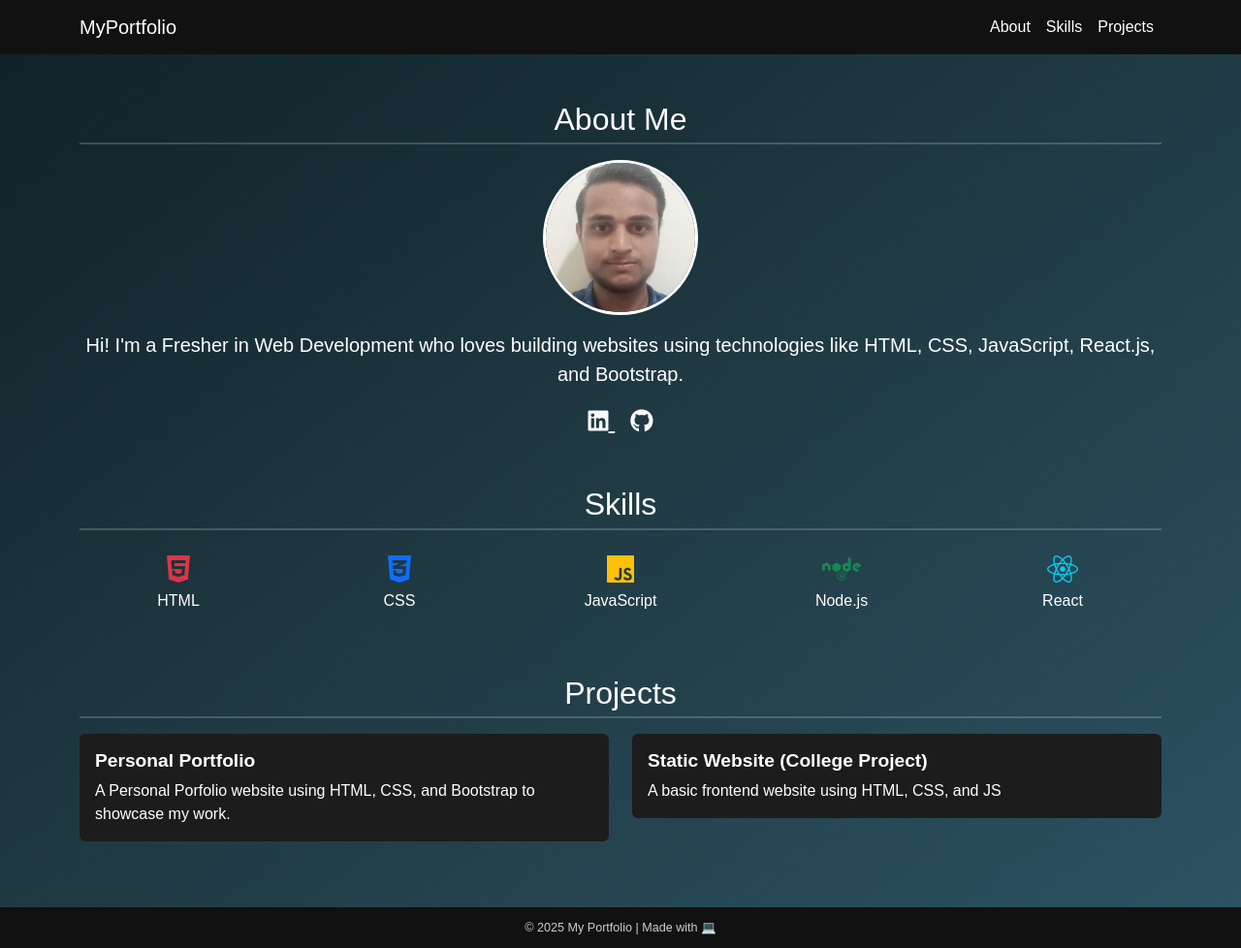
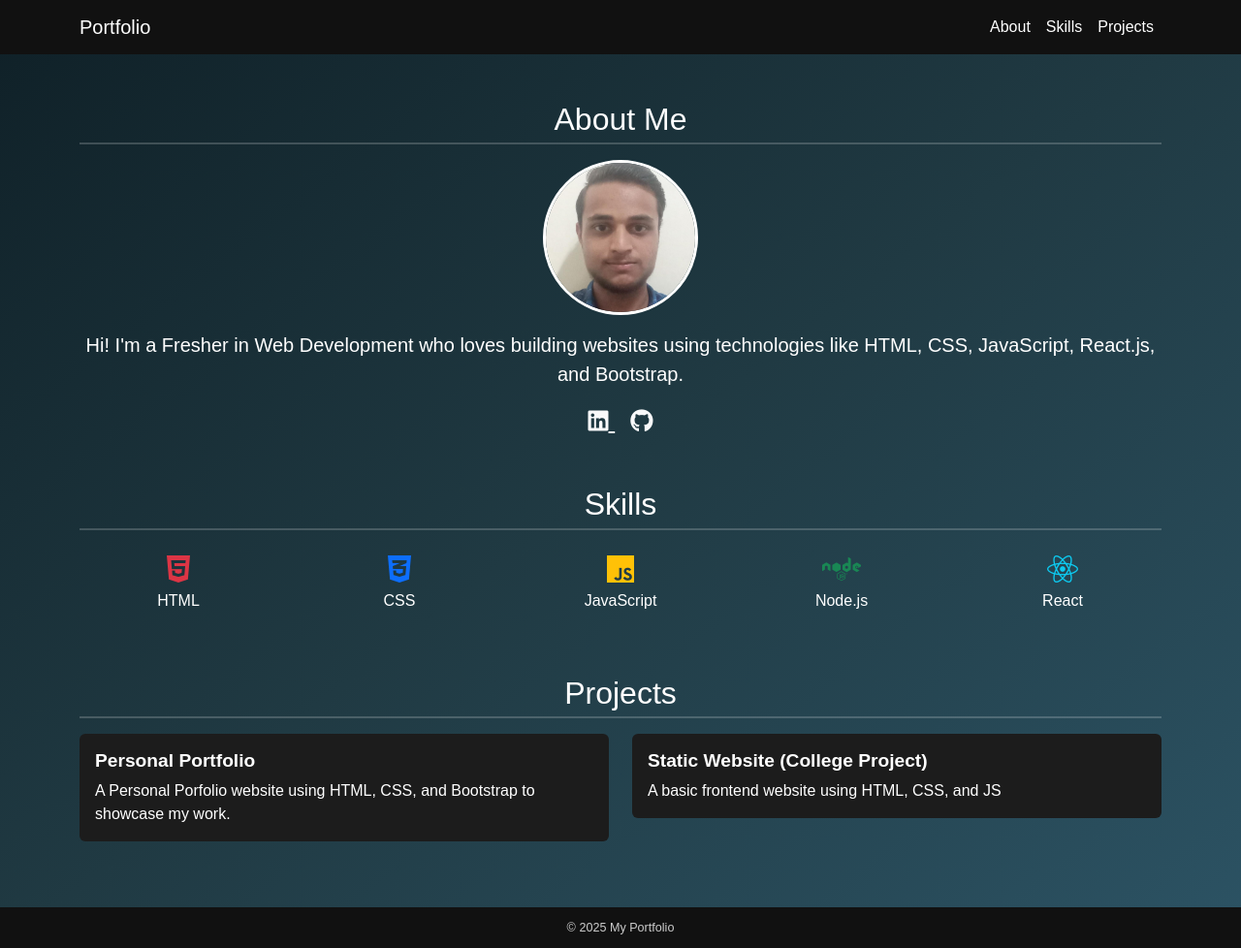
Before and after one commit to ItsKai14/portfolio-ex, a plain HTML site: page index.html in a window 1280 px wide. Shown: the whole page at 97% size. Drawn offline with nearby package versions, Linux system fonts and the light colour scheme.

Commit message:
Update index.html

```diff
--- a/index.html
+++ b/index.html
@@ -73,7 +73,7 @@
     <!-- Navbar -->
     <nav class="navbar navbar-expand-lg navbar-dark px-3">
         <div class="container">
-            <a class="navbar-brand" href="#">MyPortfolio</a>
+            <a class="navbar-brand" href="#">Portfolio</a>
             <button class="navbar-toggler" type="button" data-bs-toggle="collapse" data-bs-target="#navbarLinks">
                 <i class="fas fa-bars text-white"></i>
             </button>
@@ -158,7 +158,7 @@
     <!-- Footer -->
     <footer class="footer">
         <div class="container">
-            <small>© 2025 My Portfolio | Made with 💻</small>
+            <small>© 2025 My Portfolio</small>
         </div>
     </footer>
 
```
